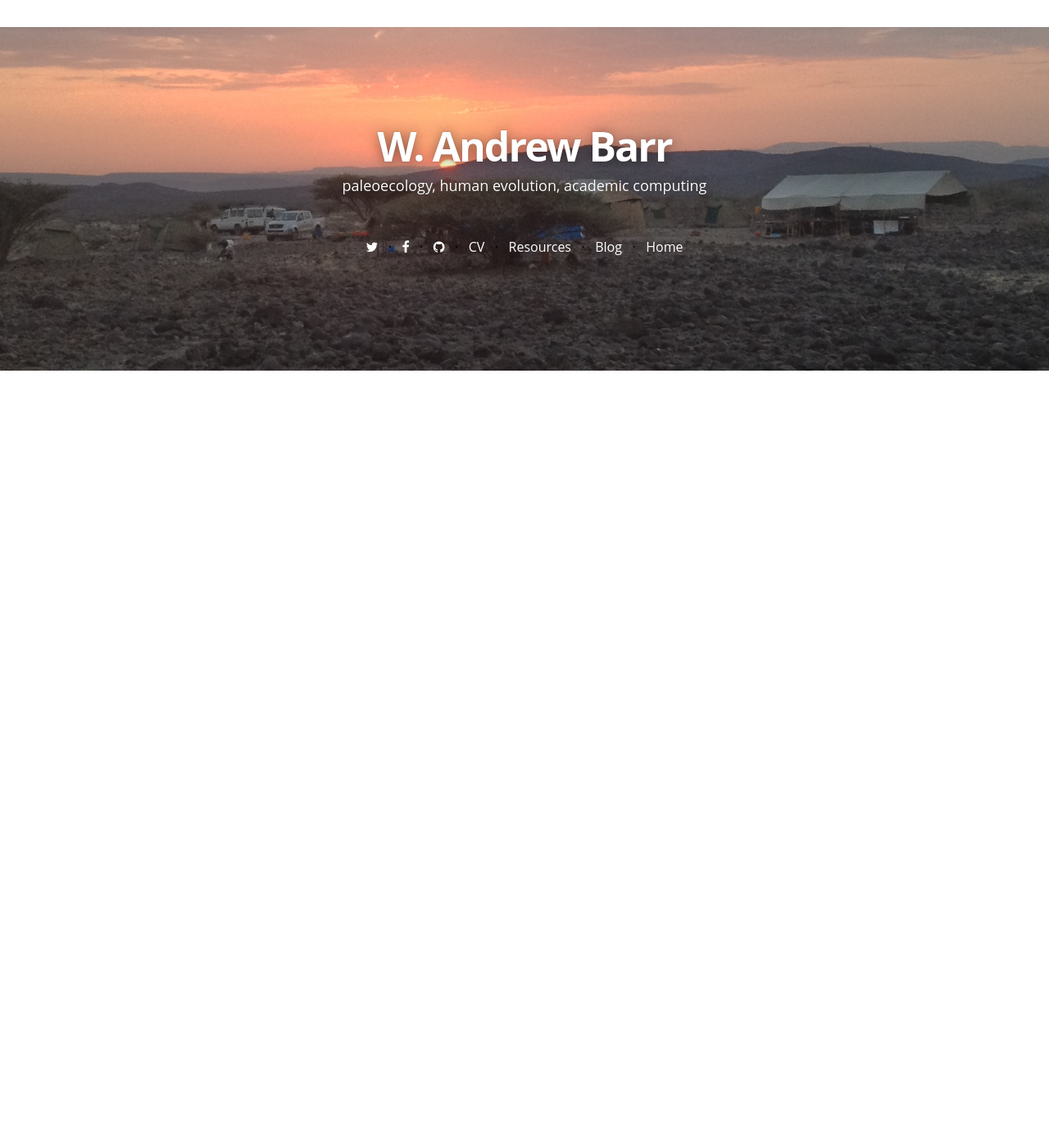
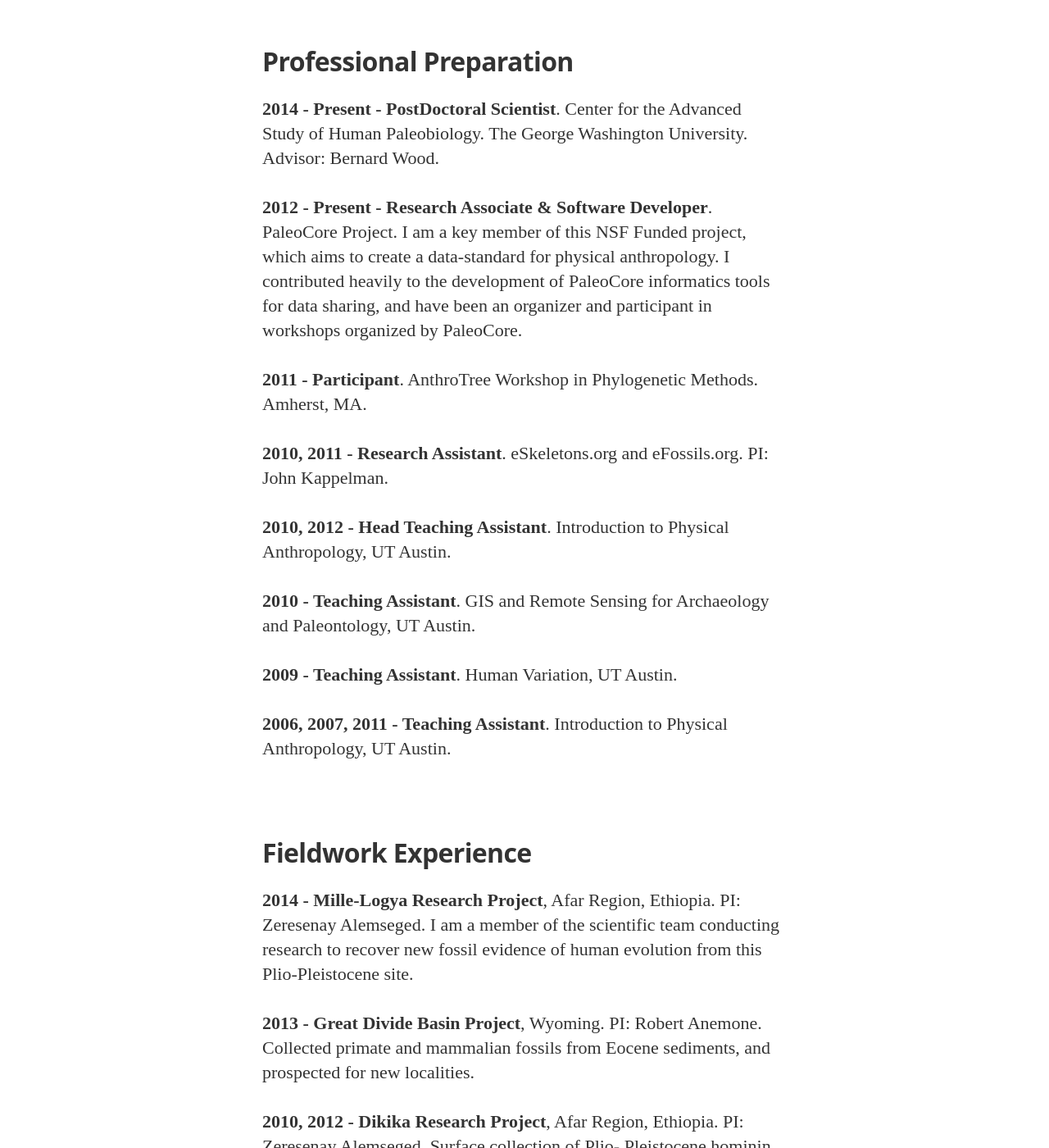
Before and after one commit to wabarr/personal, a Jekyll site: the page built from CV.md, in a window 1280 px wide and 1400 px high, scrolled down 2546 px. Shown: the whole window at 82% size. Built offline with Jekyll 4.4.1, drawn with Linux system fonts in a browser that asks for light colours; nearby versions of some CDN libraries; some web fonts are replaced; Markdown is read by kramdown in place of the engine named in the settings; before the commit the page ends 2998 px from its top, so only the background shows below that; some of the changed text lies outside the part shown.

Commit message:
update cv and data

```diff
--- a/CV.md
+++ b/CV.md
@@ -33,3 +33,25 @@
 **{{ award.year }} - {{ award.name }}** - {{ award.grantor}}{% if award.purpose %} {{ award.purpose }}{% endif %}. {% if award.amount %}${{award.amount}}{% endif %}
 
 {% endfor %}
+
+<h1 style="padding-bottom:20px;">Professional Preparation</h1>
+
+{% for appointment in site.data.CV_experience.appointments %}
+
+**{{appointment.date}} - {{appointment.title}}**. {{appointment.institution}}. {% if appointment.description%}{{appointment.description}}. {%endif%}{% if appointment.PI%} Advisor: {{appointment.PI}}.{%endif%}
+
+{% endfor %}
+
+<h1 style="padding-bottom:20px;">Fieldwork Experience</h1>
+
+{% for project in site.data.CV_experience.fieldwork %}
+
+**{{ project.date }} - {{project.project}}**, {{project.location}}. PI: {{project.PI}}. {{project.description}}.
+
+{% endfor %}
+
+<h1 style="padding-bottom:20px;">Professional Memberships</h1>
+
+American Association of Physical Anthropologists
+
+Paleoanthropology Society
--- /dev/null
+++ b/_data/CV_experience.yaml
@@ -0,0 +1,67 @@
+fieldwork:
+    - date: 2014
+      project: Mille-Logya Research Project
+      location: Afar Region, Ethiopia
+      PI: Zeresenay Alemseged
+      description: I am a member of the scientific team conducting research to recover new fossil evidence of human evolution from this Plio-Pleistocene site
+    - date: 2013
+      project: Great Divide Basin Project
+      location: Wyoming
+      PI: Robert Anemone
+      description: Collected primate and mammalian fossils from Eocene sediments, and prospected for new localities
+    - date: 2010, 2012
+      project: Dikika Research Project
+      location: Afar Region, Ethiopia
+      PI: Zeresenay Alemseged
+      description: Surface collection of Plio- Pleistocene hominin and mammalian fossils. Managed GIS data collection with hand-held computers and high-precision GPS base station
+    - date: 2007, 2008, 2010
+      project: Dalquest Research Site
+      location: Big Bend Region, Texas
+      PI: E. Chris Kirk
+      description: "Surface collected primate and mammalian fossils in the Devil's Graveyard Formation. (Eocene: Late Uintan)"
+    - date: 2009
+      project: Contrebandiers Cave
+      location: Temara, Morocco
+      PI: Harrold Dibble & Utsav Schurmans
+      description: Excavated site preserving Middle Stone Age archaeology (Aterian) and hominin remains. Performed systematic analysis of rodent fauna
+appointments:
+    - date: 2014 - Present
+      title: PostDoctoral Scientist
+      institution: Center for the Advanced Study of Human Paleobiology. The George Washington University
+      description: ~
+      PI: Bernard Wood
+    - date: 2012 - Present
+      title:  Research Associate & Software Developer
+      institution: PaleoCore Project
+      description:  I am a key member of this NSF Funded project, which aims to create a data-standard for physical anthropology. I contributed heavily to the development of PaleoCore informatics tools for data sharing, and have been an organizer and participant in workshops organized by PaleoCore
+      PI: ~
+    - date: 2011
+      title: Participant
+      institution: AnthroTree Workshop in Phylogenetic Methods. Amherst, MA
+      description: ~
+      PI: ~
+    - date: 2010, 2011
+      title: Research Assistant
+      institution: "eSkeletons.org and eFossils.org. PI: John Kappelman"
+      description: ~
+      PI: ~
+    - date: 2010, 2012
+      title: Head Teaching Assistant
+      institution: Introduction to Physical Anthropology, UT Austin
+      description: ~
+      PI: ~
+    - date: 2010
+      title: Teaching Assistant
+      institution: GIS and Remote Sensing for Archaeology and Paleontology, UT Austin
+      description: ~
+      PI: ~
+    - date: 2009
+      title: Teaching Assistant
+      institution: Human Variation, UT Austin
+      description: ~
+      PI: ~
+    - date: 2006, 2007, 2011
+      title: Teaching Assistant
+      institution: Introduction to Physical Anthropology, UT Austin
+      description: ~
+      PI: ~
```
